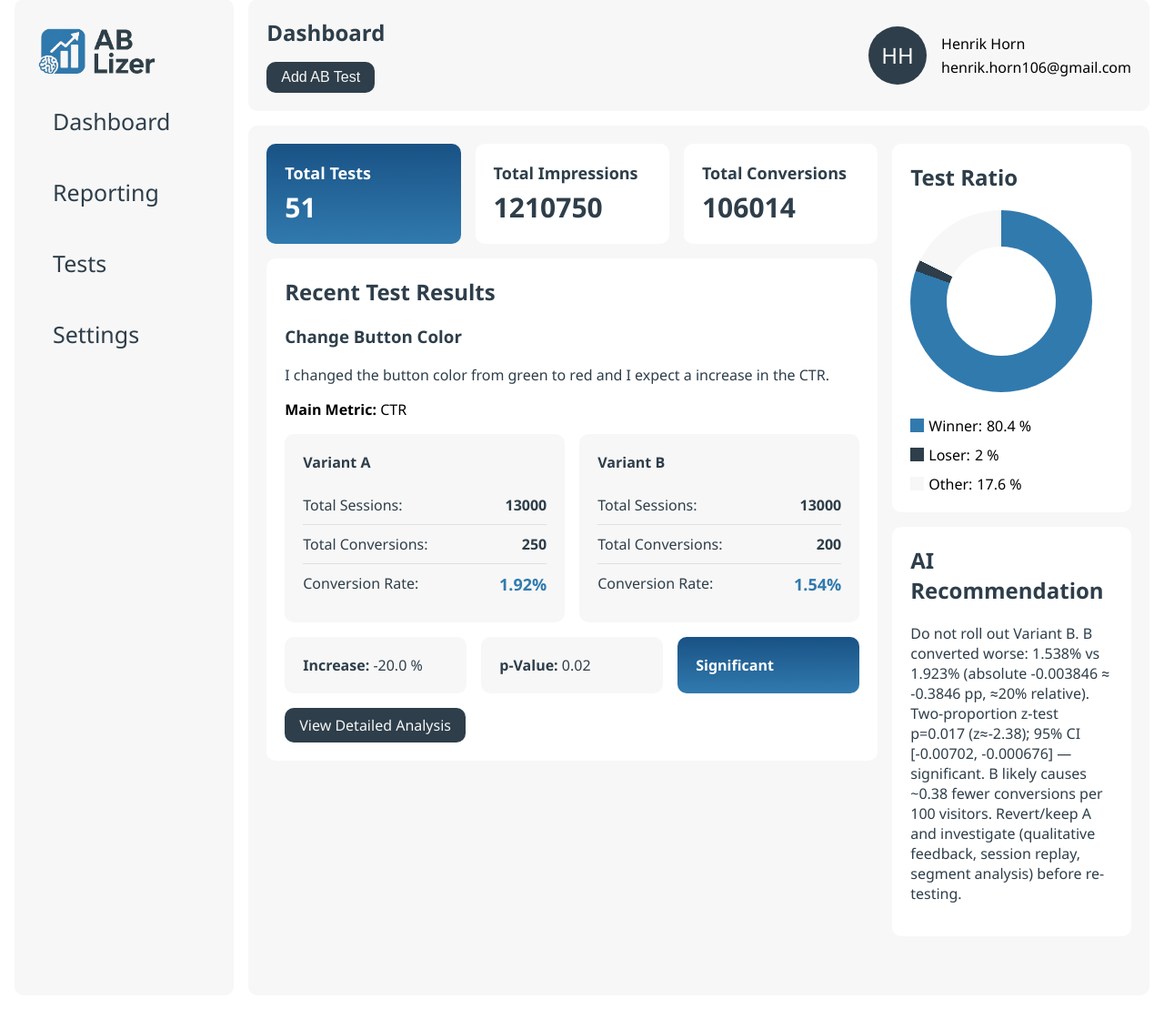
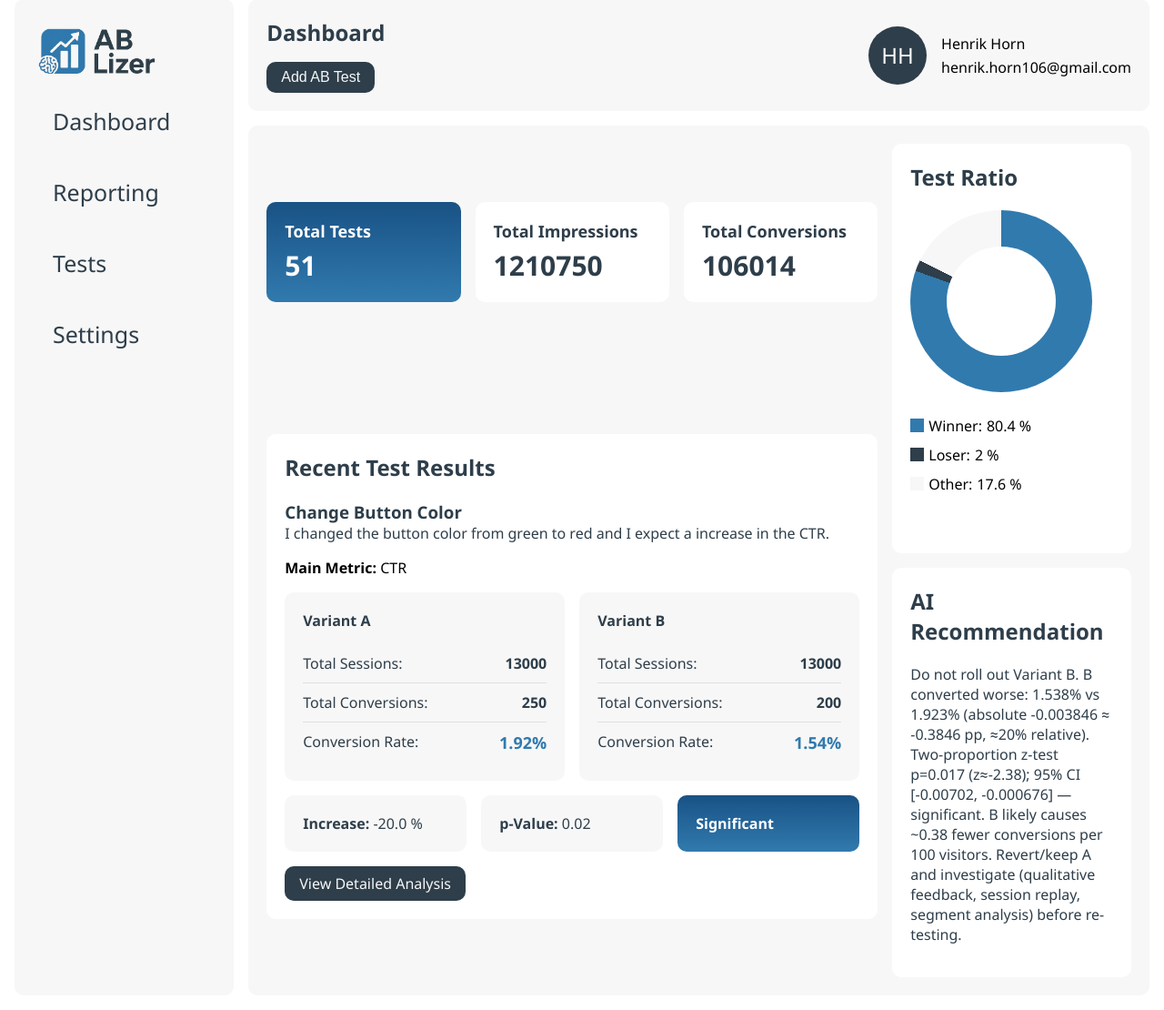
Before and after one commit to henrikhorn106/ab-lizer, a Flask app: page / in a window 1280 px wide. Shown: the part 17-1127 px from the top of the page at 91% size. Run offline with Flask 3, Linux system fonts and the light colour scheme; data comes from the database, SQL or seed files in the repository.

Commit message:
Small style fixes

```diff
--- a/static/style.css
+++ b/static/style.css
@@ -284,11 +284,19 @@ input[type="text"] {
     display: grid;
     grid-template-columns: repeat(2, 1fr);
     gap: 16px;
+    width: 100%;
   }
 
 .column-grid-3 {
     display: grid;
     grid-template-columns: repeat(3, 1fr);
+    gap: 16px;
+    width: 100%;
+}
+
+.row-grid-2 {
+    display: grid;
+    grid-template-rows: repeat(2, 1fr);
     gap: 16px;
 }
 
--- a/templates/base.html
+++ b/templates/base.html
@@ -30,12 +30,8 @@
         <nav>
             <div class="container navigation">
                 <div class="hero">
-                    <div>
-                        <h1>{% block page_title %}{% endblock %}</h1>
-                    </div>
-                    <div class="button-container">
-                        {% block page_button %}{% endblock %}
-                    </div>
+                    <h1>{% block page_title %}{% endblock %}</h1>
+                    {% block page_button %}{% endblock %}
                 </div>
                 <div class="col-wrapper">
                     <div class="profile">
@@ -49,7 +45,7 @@
                             {{ user.email }}
                         </div>
                     </div>
-                </div>
+
             </div>
         </nav>
         <main class="container">
--- a/templates/edit.html
+++ b/templates/edit.html
@@ -1,7 +1,10 @@
 {% extends "base.html" %}
 {% block page_title %}Edit Test{% endblock %}
 {% block page_button %}
-    <button form="edit-form" class="btn" type="submit">Update AB Test</button>{% endblock %}
+    <div class="button-container">
+        <button form="edit-form" class="btn" type="submit">Update AB Test</button>
+    </div>
+{% endblock %}
 {% block content %}
 
     <div class="card big">
--- a/templates/index.html
+++ b/templates/index.html
@@ -1,11 +1,14 @@
 {% extends "base.html" %}
 {% block page_title %}Dashboard{% endblock %}
 {% block page_button %}
-    <button class="btn" id="addTestBtn">Add AB Test</button>{% endblock %}
+    <div class="button-container">
+        <button class="btn" id="addTestBtn">Add AB Test</button>
+    </div>
+{% endblock %}
 {% block content %}
 
     <div class="column-grid-2">
-        <div class="col">
+        <div class="row">
             <div class="column-grid-3">
                 <div class="card gradient">
                     <h2 class="card-title">Total Tests</h2>
@@ -87,7 +90,7 @@
 
 
         </div>
-        <div class="col">
+        <div class="row-grid-2">
             <div class="card big">
                 <h2>Test Ratio</h2>
                 <div class="chart-container" data-company-id="{{ user.company_id }}">
--- a/templates/tests.html
+++ b/templates/tests.html
@@ -1,7 +1,10 @@
 {% extends "base.html" %}
 {% block page_title %}All Tests{% endblock %}
 {% block page_button %}
-    <button class="btn" id="addTestBtn">Add AB Test</button>{% endblock %}
+    <div class="button-container">
+        <button class="btn" id="addTestBtn">Add AB Test</button>
+    </div>
+{% endblock %}
 {% block content %}
 
     <div class="col">
```
